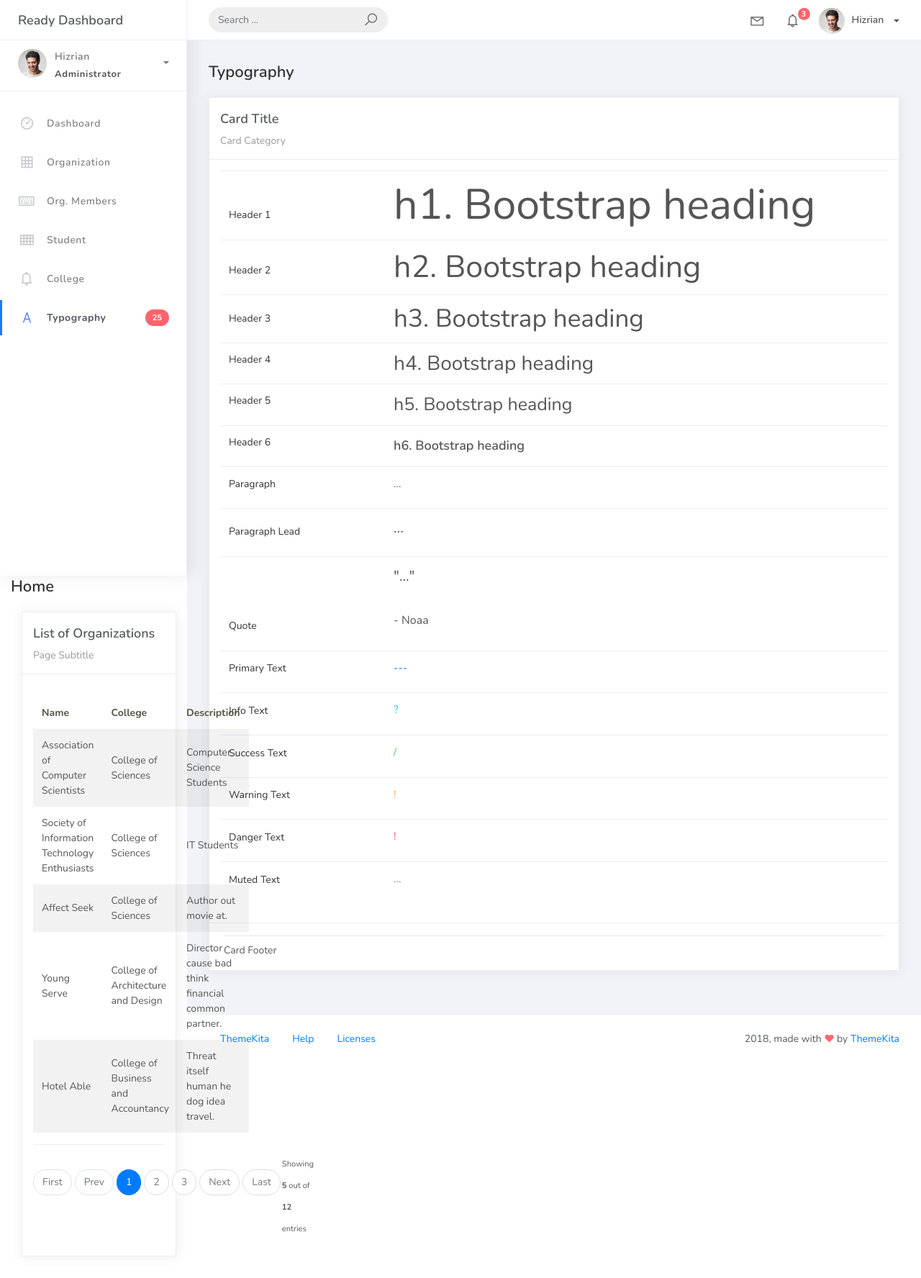
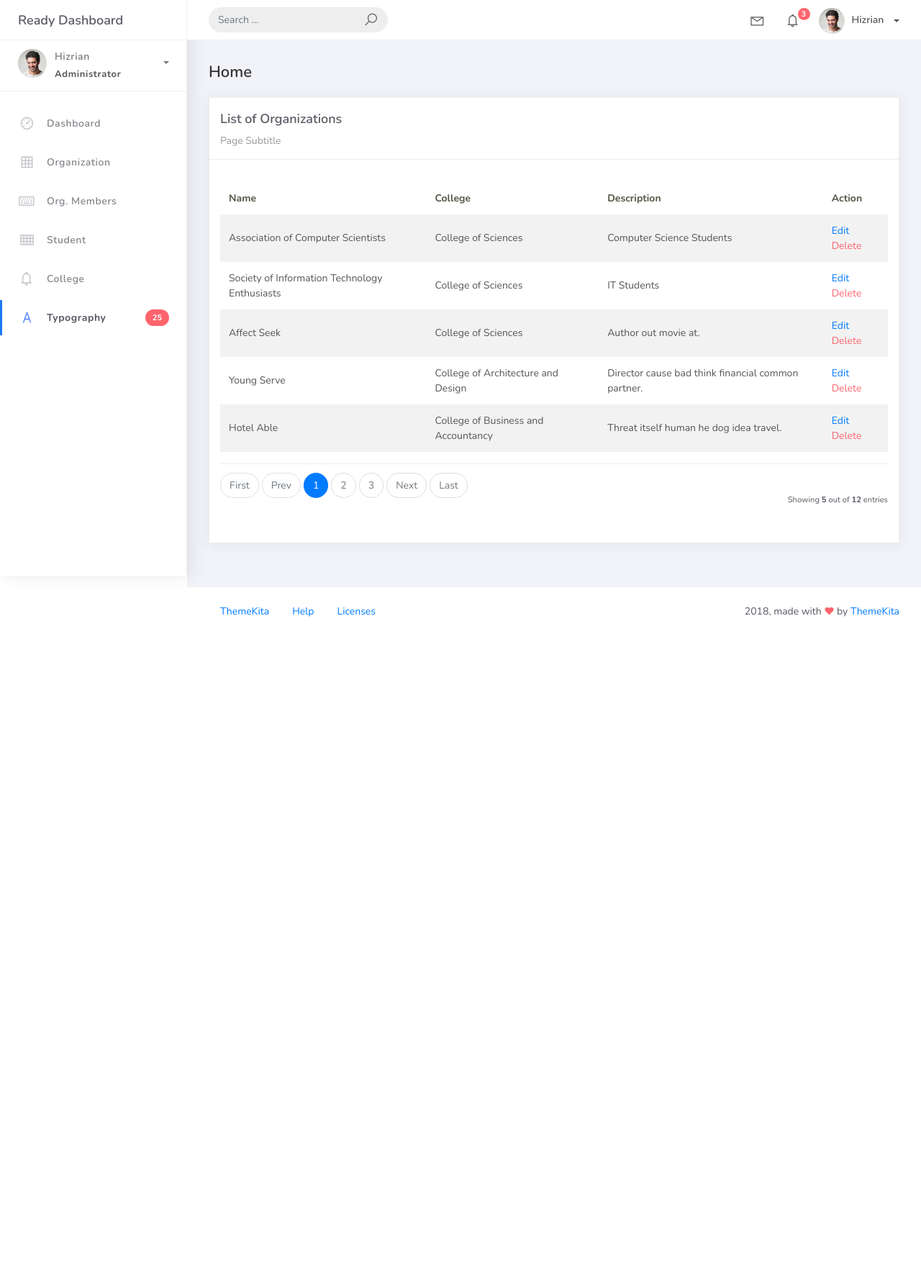
Before and after one commit to lance-cyph/PSUSphere, a Django app: page /organization_list in a window 1280 px wide. Shown: the whole page at 72% size. After the commit the page ends 857 px from the top, so only its background shows below. Run offline with Django 5.2, Linux system fonts and the light colour scheme; data comes from the database, SQL or seed files in the repository; some libraries are stand-ins or nearby versions.

Commit message:
Finished 04 Django Views

```diff
--- a/projectsite/projectsite/urls.py
+++ b/projectsite/projectsite/urls.py
@@ -1,10 +1,33 @@
 from django.contrib import admin
 from django.urls import path
-from studentorg.views import HomePageView, OrganizationList
 from studentorg import views
 
 urlpatterns = [
     path("admin/", admin.site.urls),
-    path("", views.HomePageView.as_view(), name='home'),
-    path('organization_list', OrganizationList.as_view(), name='organization-list'),
+    path('', views.HomePageView.as_view(), name='home'),
+
+    path('organization_list', views.OrganizationList.as_view(), name='organization-list'),
+    path('organization_list/add', views.OrganizationCreateView.as_view(), name='organization-add'),
+    path('organization_list/<pk>', views.OrganizationUpdateView.as_view(), name='organization-update'),
+    path('organization_list/<pk>/delete', views.OrganizationDeleteView.as_view(), name='organization-delete'),
+
+    path('orgmember_list', views.OrgMemberList.as_view(), name='orgmember-list'),
+    path('orgmember_list/add', views.OrgMemberCreateView.as_view(), name='orgmember-add'),
+    path('orgmember_list/<pk>', views.OrgMemberUpdateView.as_view(), name='orgmember-update'),
+    path('orgmember_list/<pk>/delete', views.OrgMemberDeleteView.as_view(), name='orgmember-delete'),
+
+    path('student_list', views.StudentList.as_view(), name='student-list'),
+    path('student_list/add', views.StudentCreateView.as_view(), name='student-add'),
+    path('student_list/<pk>', views.StudentUpdateView.as_view(), name='student-update'),
+    path('student_list/<pk>/delete', views.StudentDeleteView.as_view(), name='student-delete'),
+
+    path('college_list', views.CollegeList.as_view(), name='college-list'),
+    path('college_list/add', views.CollegeCreateView.as_view(), name='college-add'),
+    path('college_list/<pk>', views.CollegeUpdateView.as_view(), name='college-update'),
+    path('college_list/<pk>/delete', views.CollegeDeleteView.as_view(), name='college-delete'),
+
+    path('program_list', views.ProgramList.as_view(), name='program-list'),
+    path('program_list/add', views.ProgramCreateView.as_view(), name='program-add'),
+    path('program_list/<pk>', views.ProgramUpdateView.as_view(), name='program-update'),
+    path('program_list/<pk>/delete', views.ProgramDeleteView.as_view(), name='program-delete'),
 ]
--- a/projectsite/studentorg/views.py
+++ b/projectsite/studentorg/views.py
@@ -1,6 +1,8 @@
 from django.shortcuts import render
+from django.urls import reverse_lazy
 from django.views.generic.list import ListView
-from studentorg.models import Organization
+from django.views.generic.edit import CreateView, UpdateView, DeleteView
+from studentorg.models import Organization, OrgMember, Student, College, Program
 
 class HomePageView(ListView):
     model = Organization
@@ -12,3 +14,112 @@ class OrganizationList(ListView):
     context_object_name = 'organizations'
     template_name = 'org_list.html'
     paginate_by = 5
+
+class OrganizationUpdateView(UpdateView):
+    model = Organization
+    fields = '__all__'
+    template_name = 'org_form.html'
+    success_url = reverse_lazy('organization-list')
+
+class OrganizationCreateView(CreateView):
+    model = Organization
+    fields = '__all__'
+    template_name = 'org_form.html'
+    success_url = reverse_lazy('organization-list')
+
+class OrganizationDeleteView(DeleteView):
+    model = Organization
+    template_name = 'org_delete.html'
+    success_url = reverse_lazy('organization-list')
+
+class OrgMemberList(ListView):
+    model = OrgMember
+    context_object_name = 'orgmembers'
+    template_name = 'orgmember_list.html'
+    paginate_by = 5
+
+class OrgMemberCreateView(CreateView):
+    model = OrgMember
+    fields = '__all__'
+    template_name = 'orgmember_form.html'
+    success_url = reverse_lazy('orgmember-list')
+
+class OrgMemberUpdateView(UpdateView):
+    model = OrgMember
+    fields = '__all__'
+    template_name = 'orgmember_form.html'
+    success_url = reverse_lazy('orgmember-list')
+
+class OrgMemberDeleteView(DeleteView):
+    model = OrgMember
+    template_name = 'orgmember_del.html'
+    success_url = reverse_lazy('orgmember-list')
+
+class StudentList(ListView):
+    model = Student
+    context_object_name = 'students'
+    template_name = 'student_list.html'
+    paginate_by = 5
+
+class StudentCreateView(CreateView):
+    model = Student
+    fields = '__all__'
+    template_name = 'student_form.html'
+    success_url = reverse_lazy('student-list')
+
+class StudentUpdateView(UpdateView):
+    model = Student
+    fields = '__all__'
+    template_name = 'student_form.html'
+    success_url = reverse_lazy('student-list')
+
+class StudentDeleteView(DeleteView):
+    model = Student
+    template_name = 'student_del.html'
+    success_url = reverse_lazy('student-list')
+
+class CollegeList(ListView):
+    model = College
+    context_object_name = 'colleges'
+    template_name = 'college_list.html'
+    paginate_by = 5
+
+class CollegeCreateView(CreateView):
+    model = College
+    fields = '__all__'
+    template_name = 'college_form.html'
+    success_url = reverse_lazy('college-list')
+
+class CollegeUpdateView(UpdateView):
+    model = College
+    fields = '__all__'
+    template_name = 'college_form.html'
+    success_url = reverse_lazy('college-list')
+
+class CollegeDeleteView(DeleteView):
+    model = College
+    template_name = 'college_del.html'
+    success_url = reverse_lazy('college-list')
+
+class ProgramList(ListView):
+    model = Program
+    context_object_name = 'programs'
+    template_name = 'program_list.html'
+    paginate_by = 5
+
+class ProgramCreateView(CreateView):
+    model = Program
+    fields = '__all__'
+    template_name = 'program_form.html'
+    success_url = reverse_lazy('program-list')
+
+class ProgramUpdateView(UpdateView):
+    model = Program
+    fields = '__all__'
+    template_name = 'program_form.html'
+    success_url = reverse_lazy('program-list')
+
+class ProgramDeleteView(DeleteView):
+    model = Program
+    template_name = 'program_del.html'
+    success_url = reverse_lazy('program-list')
--- a/projectsite/templates/base.html
+++ b/projectsite/templates/base.html
@@ -2,7 +2,6 @@
 {% load static %}
 <html lang="en">
 <head>
-	{% load static %}
 	<meta charset="UTF-8" />
 	<meta http-equiv="X-UA-Compatible" content="IE=edge,chrome=1" />
 	<title>{% block title %}PSUsphere{% endblock %}</title>
@@ -209,130 +208,8 @@
 			</div>
 		</div>
 		<div class="main-panel">
-			<div class="content">
-				<div class="container-fluid">
-					<h4 class="page-title">Typography</h4>
-					<div class="row">
-						<div class="col-md-12">
-							<div class="card">
-								<div class="card-header">
-									<div class="card-title">Card Title</div>
-									<div class="card-category">Card Category</div>
-								</div>
-								<div class="card-body">
-									<table class="table table-typo">
-										<tbody>
-											<tr>
-												<td>
-													<p>Header 1</p>
-												</td>
-												<td><span class="h1">h1. Bootstrap heading</span></td>
-											</tr>
-											<tr>
-												<td>
-													<p>Header 2</p>
-												</td>
-												<td><span class="h2">h2. Bootstrap heading</span></td>
-											</tr>
-											<tr>
-												<td>
-													<p>Header 3</p>
-												</td>
-												<td><span class="h3">h3. Bootstrap heading</span></td>
-											</tr>
-											<tr>
-												<td>
-													<p>Header 4</p>
-												</td>
-												<td><span class="h4">h4. Bootstrap heading</span></td>
-											</tr>
-											<tr>
-												<td>
-													<p>Header 5</p>
-												</td>
-												<td><span class="h5">h5. Bootstrap heading</span></td>
-											</tr>
-											<tr>
-												<td>
-													<p>Header 6</p>
-												</td>
-												<td><span class="h6">h6. Bootstrap heading</span></td>
-											</tr>
-											<tr>
-												<td>
-													<p>Paragraph</p>
-												</td>
-												<td><p>...</p></td>
-											</tr>
-											<tr>
-												<td>
-													<p>Paragraph Lead</p>
-												</td>
-												<td><p class="lead">...</p></td>
-											</tr>
-											<tr>
-												<td>
-													<p>Quote</p>
-												</td>
-												<td><blockquote>
-													<p class="blockquote blockquote-primary">
-														"..."
-														<br>
-														<br>
-														<small>
-															- Noaa
-														</small>
-													</p>
-												</blockquote></td>
-											</tr>
-											<tr>
-												<td>
-													<p>Primary Text</p>
-												</td>
-												<td><p class="text-primary">---</p></td>
-											</tr>
-											<tr>
-												<td>
-													<p>Info Text</p>
-												</td>
-												<td><p class="text-info">?</p></td>
-											</tr>
-											<tr>
-												<td>
-													<p>Success Text</p>
-												</td>
-												<td><p class="text-success">/</p></td>
-											</tr>
-											<tr>
-												<td>
-													<p>Warning Text</p>
-												</td>
-												<td><p class="text-warning">!</p></td>
-											</tr>
-											<tr>
-												<td>
-													<p>Danger Text</p>
-												</td>
-												<td><p class="text-danger">!</p></td>
-											</tr>
-											<tr>
-												<td>
-													<p>Muted Text</p>
-												</td>
-												<td><p class="text-muted">...</p></td>
-											</tr>
-										</tbody>
-									</table>
-								</div>
-								<div class="card-footer">
-									<hr>
-									Card Footer
-								</div>
-							</div>
-						</div>
-					</div>
-				</div>
-			</div>
+			{% block content %}
+            {% endblock %}
 			<footer class="footer">
 				<div class="container-fluid">
 					<nav class="pull-left">
@@ -396,7 +273,5 @@
 <script src="{% static 'js/plugin/chart-circle/circles.min.js' %}"></script>
 <script src="{% static 'js/plugin/jquery-scrollbar/jquery.scrollbar.min.js' %}"></script>
 <script src="{% static 'js/ready.min.js' %}"></script>
-{% block content %}
-{% endblock %}
 </body>
 </html>
--- a/projectsite/templates/org_list.html
+++ b/projectsite/templates/org_list.html
@@ -16,6 +16,7 @@
                                         <th scope="col">Name</th>
                                         <th scope="col">College</th>
                                         <th scope="col">Description</th>
+                                        <th scope="col">Action</th>
                                     </tr>
                                 </thead>
                                 <tbody>
@@ -24,6 +25,16 @@
                                         <td>{{ object.name }}</td>
                                         <td>{{ object.college }}</td>
                                         <td>{{ object.description }}</td>
+                                        <td>
+                                            <a href="organization_list/{{ object.id }}">Edit</a>
+                                            <a href="organization_list/{{ object.id }}/delete" class="text-danger">Delete</a>
+                                        </td>
+                                    </tr>
+                                    {% empty %}
+                                    <tr>
+                                        <td colspan="4" style="text-align: center">
+                                            <p class="text-sm font-weight-bold mb-0">No Records Found</p>
+                                        </td>
                                     </tr>
                                     {% endfor %}
                                 </tbody>
```
Also changed, not shown: projectsite/templates/ord_del.html (added, +31 -0 lines).
